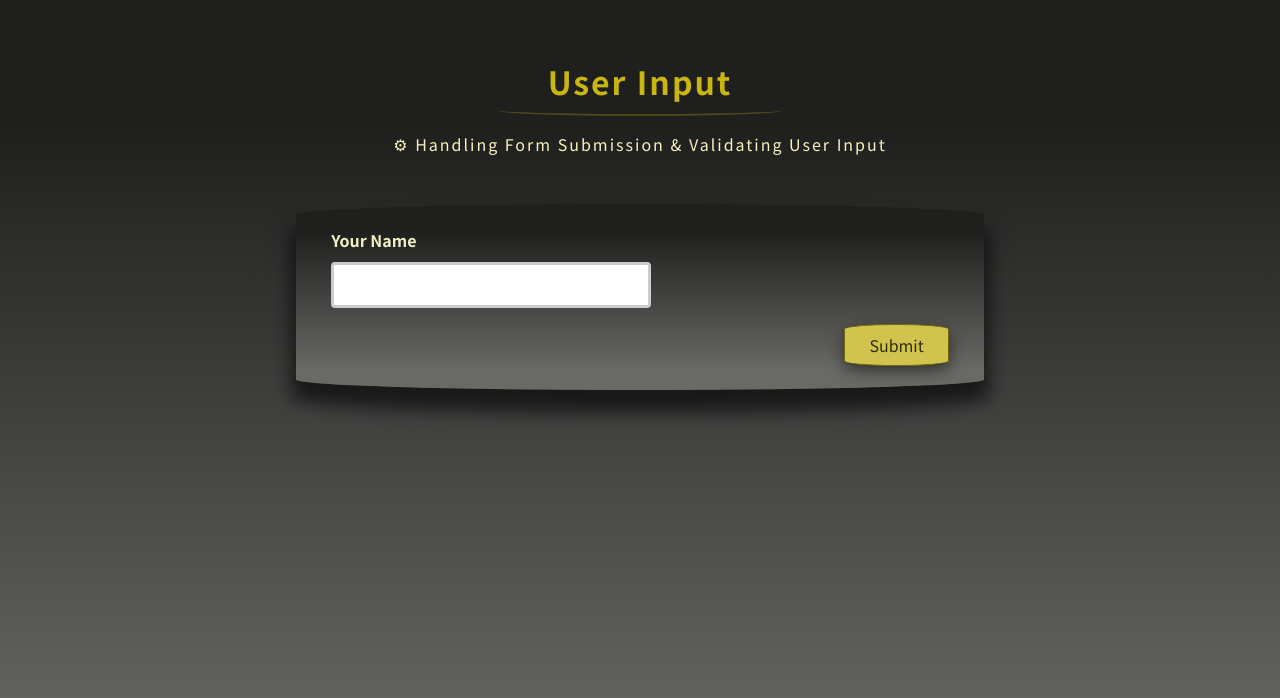
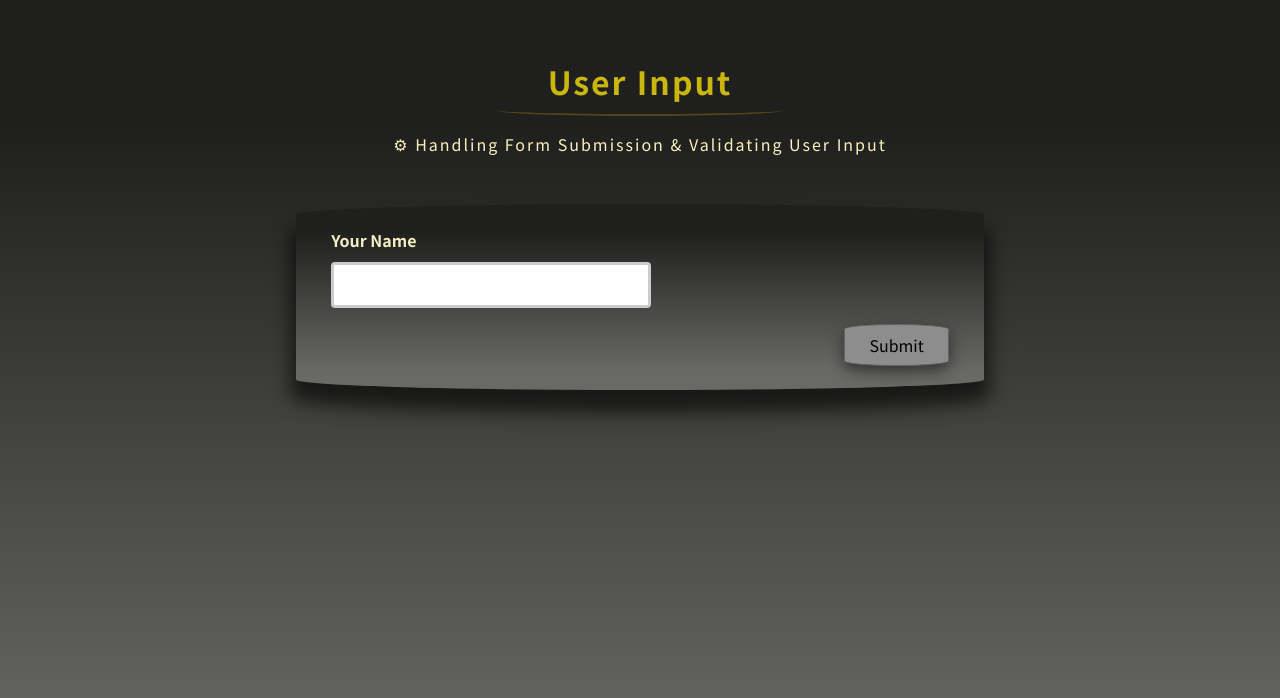
Before and after one commit to ShahramShakiba/ReactJS-Advanced-Course, a React (Create React App) app in the folder ReactJS-Advanced-Course/User-Input/: page / in a window 1280 px wide. Shown: the top 698 px of the page. Built offline with nearby package versions, Linux system fonts and the light colour scheme.

Commit message:
Managing The Overall Form Validity

```diff
--- a/ReactJS-Advanced-Course/User-Input/src/components/SimpleInput.js
+++ b/ReactJS-Advanced-Course/User-Input/src/components/SimpleInput.js
@@ -1,19 +1,20 @@
-import { useState, useEffect } from 'react';
+import { useState } from 'react';
 
 export default function SimpleInput() {
   const [enteredValue, setEnteredValue] = useState('');
   const [touchedValue, setTouchedValue] = useState(false);
+  // set state to "false" not true
 
   const validName = enteredValue.trim() !== '';
   const invalidInputName = !validName && touchedValue;
   const inputCSS = invalidInputName ? 'form-control invalid' : 'form-control';
 
-  // Testing side-effect | set state to "false" not true
-  useEffect(() => {
-    if (validName) {
-      console.log('Name Input Is Valid');
-    }
-  }, [validName]);
+  // disabled submit btn if form is invalid
+  let validForm = false;
+  if (validName) {
+    validForm = true;
+    console.log('Name Input Is Valid');
+  }
 
   const handleChange = (e) => {
     setEnteredValue(e.target.value);
@@ -54,7 +55,7 @@ export default function SimpleInput() {
       </div>
 
       <div className="form-actions">
-        <button> Submit </button>
+        <button disabled={!validForm}> Submit </button>
       </div>
     </form>
   );
--- a/ReactJS-Advanced-Course/User-Input/src/index.css
+++ b/ReactJS-Advanced-Course/User-Input/src/index.css
@@ -105,6 +105,15 @@ button:active {
   border-color: #9e8705;
 }
 
+button:disabled,
+button:disabled:hover,
+button:disabled:active {
+  background-color: #8d8d8d;
+  color: #000000;
+  border-color: #636363;
+  cursor: not-allowed;
+}
+
 .form-actions {
   text-align: right;
 }
```
